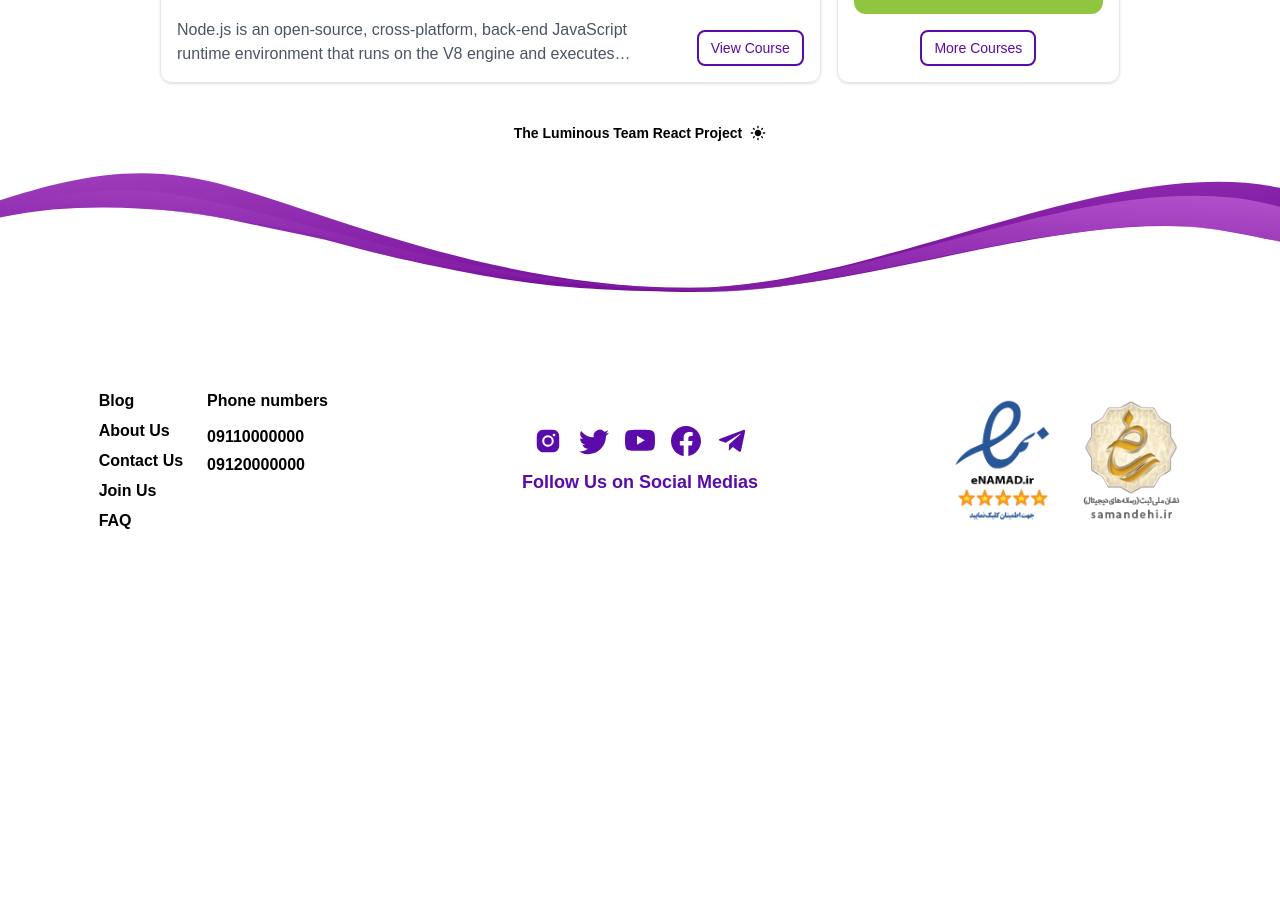
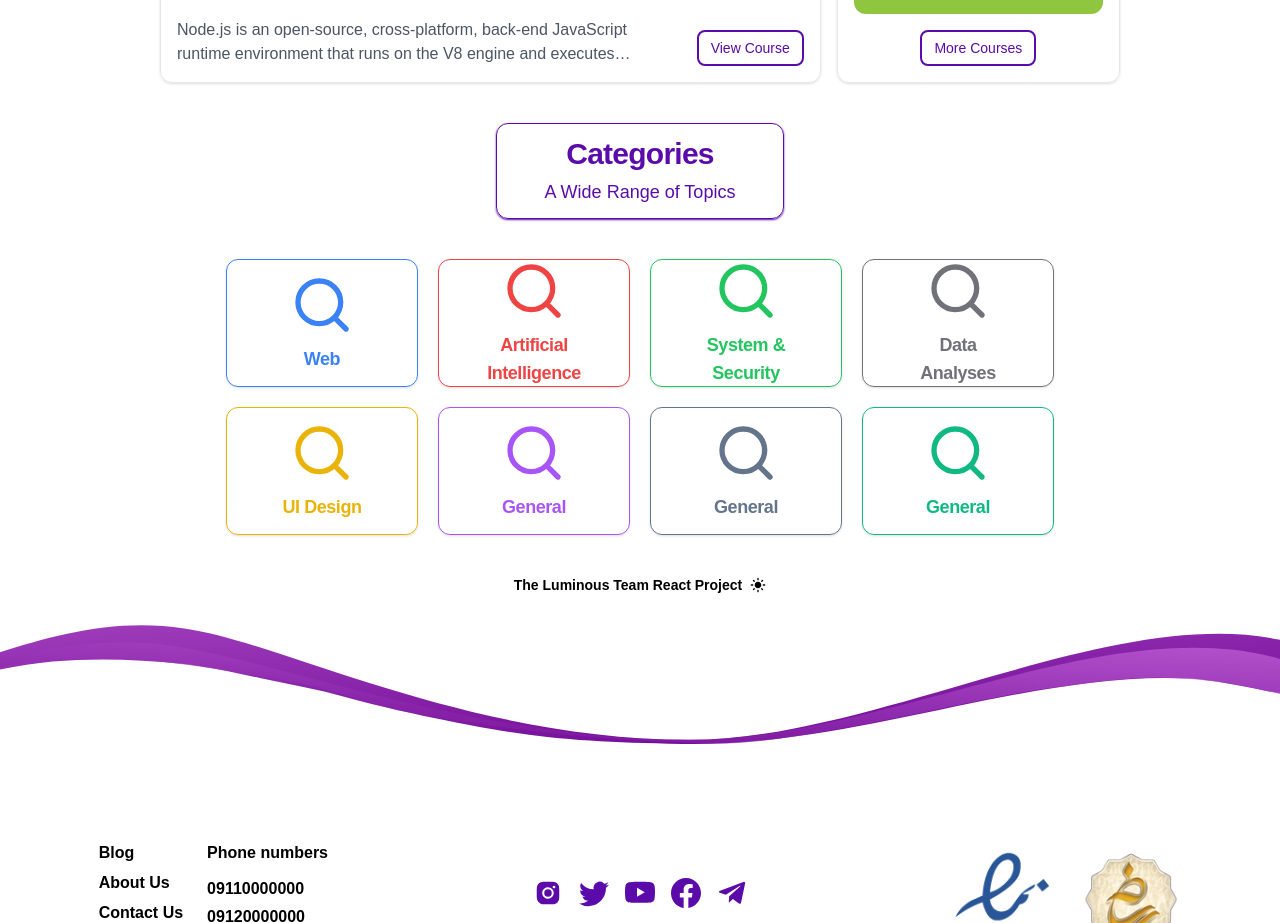
Before and after one commit to academy-react/luminous, a Next.js app: page /en in a window 1280 px wide. Shown: the part 1920-2843 px from the top of the page. Before the commit the page ends 2517 px from the top, so only its background shows below. Built offline with nearby package versions, Linux system fonts and the light colour scheme; a web font is replaced by a local one.

Commit message:
feat: categories section

```diff
--- a/src/app/[lang]/(lobby)/page.tsx
+++ b/src/app/[lang]/(lobby)/page.tsx
@@ -1,3 +1,4 @@
+import { CategoriesSection } from "@/components/lobby/categories/category-section";
 import CourseSection from "@/components/lobby/courses/course-section";
 import HeroSection from "@/components/lobby/hero/hero-section";
 import ServiceSection from "@/components/lobby/services/service-section";
@@ -11,6 +12,7 @@ const HomePage = ({ params: { lang } }: { params: { lang: Locale } }) => {
       <HeroSection lang={lang} />
       <ServiceSection lang={lang} />
       <CourseSection lang={lang} />
+      <CategoriesSection lang={lang} />
       <ThemeSwitcher lang={lang} />
     </main>
   );
--- /dev/null
+++ b/src/components/lobby/categories/category-card.tsx
@@ -0,0 +1,38 @@
+import { cn } from "@/lib/utils";
+
+import { Card, CardContent, CardTitle } from "@/components/ui/card";
+import { type Icon } from "@/components/utils/icons";
+
+import { type Locale } from "#/i18n.config";
+
+type CategoryCardProps = {
+  lang: Locale;
+  title: {
+    [key in Locale]: string;
+  };
+  Icon: Icon;
+  color: string;
+};
+
+export const CategoryCard = ({
+  lang,
+  title,
+  Icon,
+  color,
+}: CategoryCardProps) => {
+  return (
+    <Card
+      className={cn(
+        "flex items-center justify-center px-7 py-4 sm:px-10 md:h-32 md:w-48",
+        color
+      )}
+    >
+      <CardContent className="flex flex-col items-center justify-center gap-2">
+        <Icon className="h-10 w-10 sm:h-12 sm:w-12 md:h-16 md:w-16" />
+        <CardTitle className="text-center text-sm font-extrabold sm:text-base md:text-lg">
+          {title[lang]}
+        </CardTitle>
+      </CardContent>
+    </Card>
+  );
+};
--- /dev/null
+++ b/src/components/lobby/categories/category-section.tsx
@@ -0,0 +1,32 @@
+import { CategoriesDict } from "@/dict/lobby/categories.dict";
+import { categoriesTitleBox } from "@/dict/lobby/lobby-title-box.dict";
+
+import TitleBox from "@/components/lobby/title-box";
+import { Icons } from "@/components/utils/icons";
+
+import { type Locale } from "#/i18n.config";
+
+import { CategoryCard } from "./category-card";
+
+export const CategoriesSection = ({ lang }: { lang: Locale }) => {
+  return (
+    <section className="flex w-full flex-col items-center gap-10">
+      <TitleBox
+        lang={lang}
+        title={categoriesTitleBox.title}
+        desc={categoriesTitleBox.subtitle}
+      />
+      <div className="grid grid-cols-2 gap-5 md:grid-cols-4">
+        {CategoriesDict.map((category) => (
+          <CategoryCard
+            key={category.title[lang]}
+            lang={lang}
+            title={category.title}
+            Icon={category.Icon}
+            color={category.color}
+          />
+        ))}
+      </div>
+    </section>
+  );
+};
--- /dev/null
+++ b/src/dict/lobby/categories.dict.ts
@@ -0,0 +1,78 @@
+import { Icons, type Icon } from "@/components/utils/icons";
+
+import { type Locale } from "#/i18n.config";
+
+export interface CategoryDictProps {
+  title: {
+    [key in Locale]: string;
+  };
+  Icon: Icon;
+  color: string;
+}
+
+export const CategoriesDict: CategoryDictProps[] = [
+  {
+    title: {
+      fa: "وب",
+      en: "Web",
+    },
+    Icon: Icons.search,
+    color: "text-blue-500 border-blue-500",
+  },
+  {
+    title: {
+      fa: "هوش مصنوعی",
+      en: "Artificial Intelligence",
+    },
+    Icon: Icons.search,
+    color: "text-red-500 border-red-500",
+  },
+  {
+    title: {
+      fa: "هک و امنیت",
+      en: "System & Security",
+    },
+    Icon: Icons.search,
+    color: "text-green-500 border-green-500",
+  },
+  {
+    title: {
+      fa: "داده کاوی",
+      en: "Data Analyses",
+    },
+    Icon: Icons.search,
+    color: "text-zinc-500 border-zinc-500",
+  },
+  {
+    title: {
+      fa: "طراحی رابط کاربری",
+      en: "UI Design",
+    },
+    Icon: Icons.search,
+    color: "text-yellow-500 border-yellow-500",
+  },
+  {
+    title: {
+      en: "General",
+      fa: "کلید",
+    },
+    Icon: Icons.search,
+    color: "text-purple-500 border-purple-500",
+  },
+  {
+    title: {
+      en: "General",
+      fa: "کلید",
+    },
+    Icon: Icons.search,
+    color: "text-slate-500 border-slate-500",
+  },
+  {
+    title: {
+      en: "General",
+      fa: "کلید",
+    },
+    Icon: Icons.search,
+    color: "text-emerald-500 border-emerald-500",
+  },
+];
```
